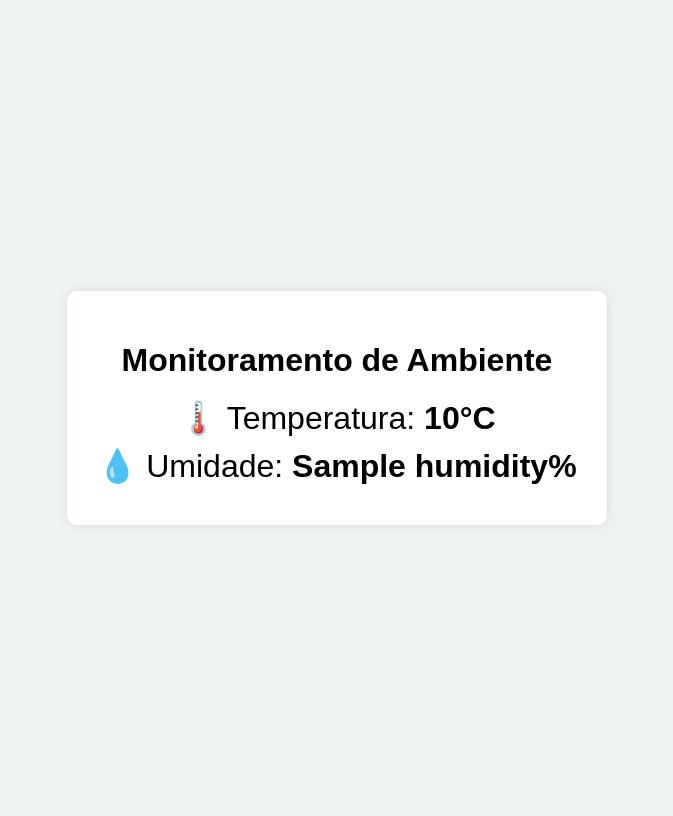
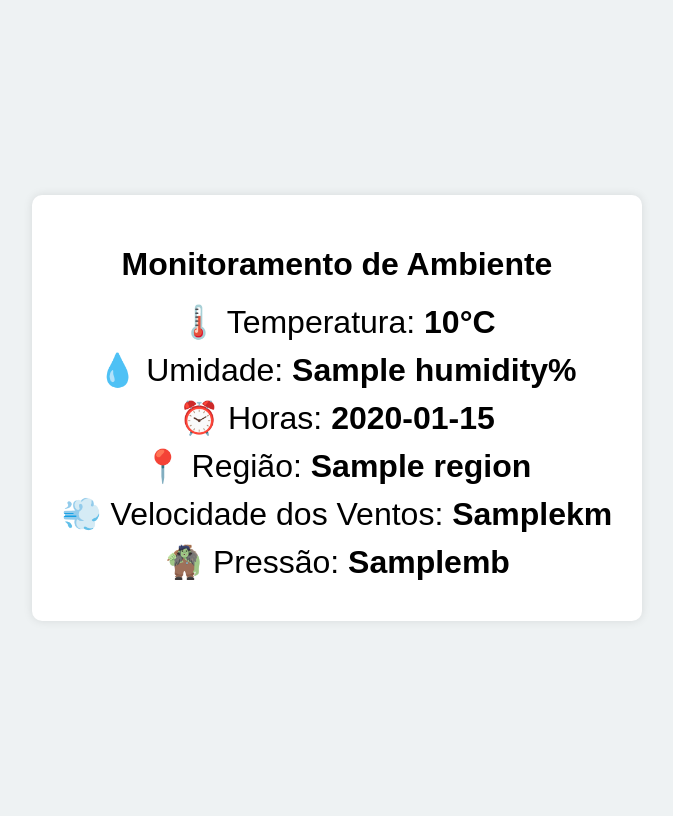
Before and after one commit to hiryukaen/API-CEP, a Flask app: page /tempo in a window 1280 px wide. Shown: the whole page, without its empty margins (303-976 px from the left). Run offline with Flask 3, Linux system fonts and the light colour scheme; a database or web service that is not in the repository returns one stand-in record (values such as "Sample title"); data that the repository does not hold is empty.

Commit message:
ClimaUltimo

```diff
--- a/app.py
+++ b/app.py
@@ -31,8 +31,13 @@ def tempo():
 
     temperatura = result['current']['temp_c']
     umidade = result['current']['humidity']
+    localtime = result['location']['localtime']
+    region = result['location']['region']
+    vis_km = result['current']['vis_km']
+    pressure_mb = result['current']['pressure_mb']
 
-    return render_template('tempo.html' , temp=temperatura, umid=umidade)
+
+    return render_template('tempo.html' , temp=temperatura, umid=umidade, loc=localtime, reg=region, vis=vis_km, press=pressure_mb)
     #return resposta.json()
 
 if __name__ == '__main__':
--- a/templates/tempo.html
+++ b/templates/tempo.html
@@ -33,6 +33,10 @@
         <h1>Monitoramento de Ambiente</h1>
         <div class="dado">🌡️ Temperatura: <strong>{{ temp }}°C</strong></div>
         <div class="dado">💧 Umidade: <strong>{{ umid }}%</strong></div>
+        <div class="dado">⏰ Horas: <strong>{{ loc }}</strong></div>
+        <div class="dado">📍 Região: <strong>{{ reg }}</strong></div>
+        <div class="dado">💨 Velocidade dos Ventos: <strong>{{ vis }}km</strong></div>
+        <div class="dado">🧌 Pressão: <strong>{{ press }}mb</strong></div>
     </div>
 </body>
 </html>
```
